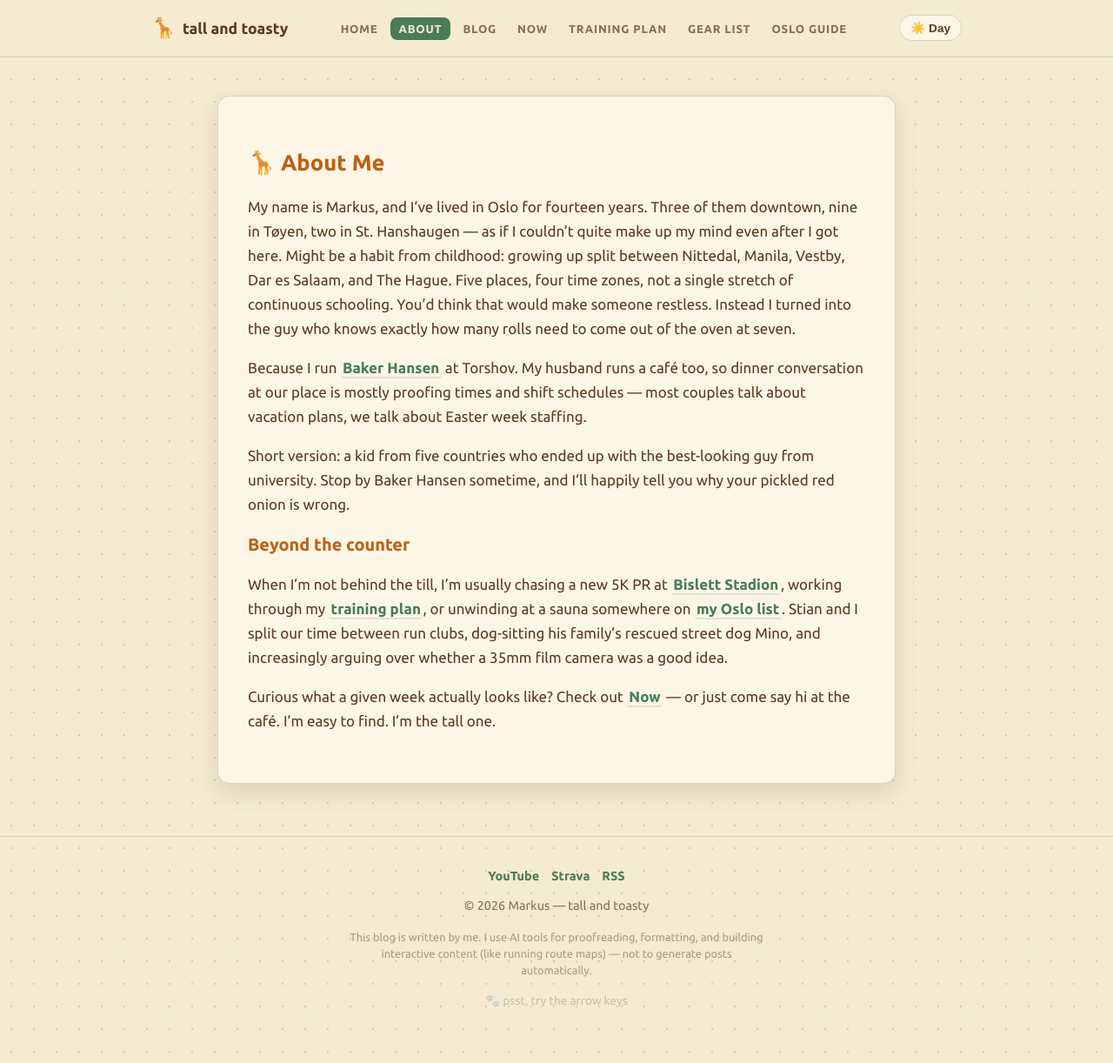
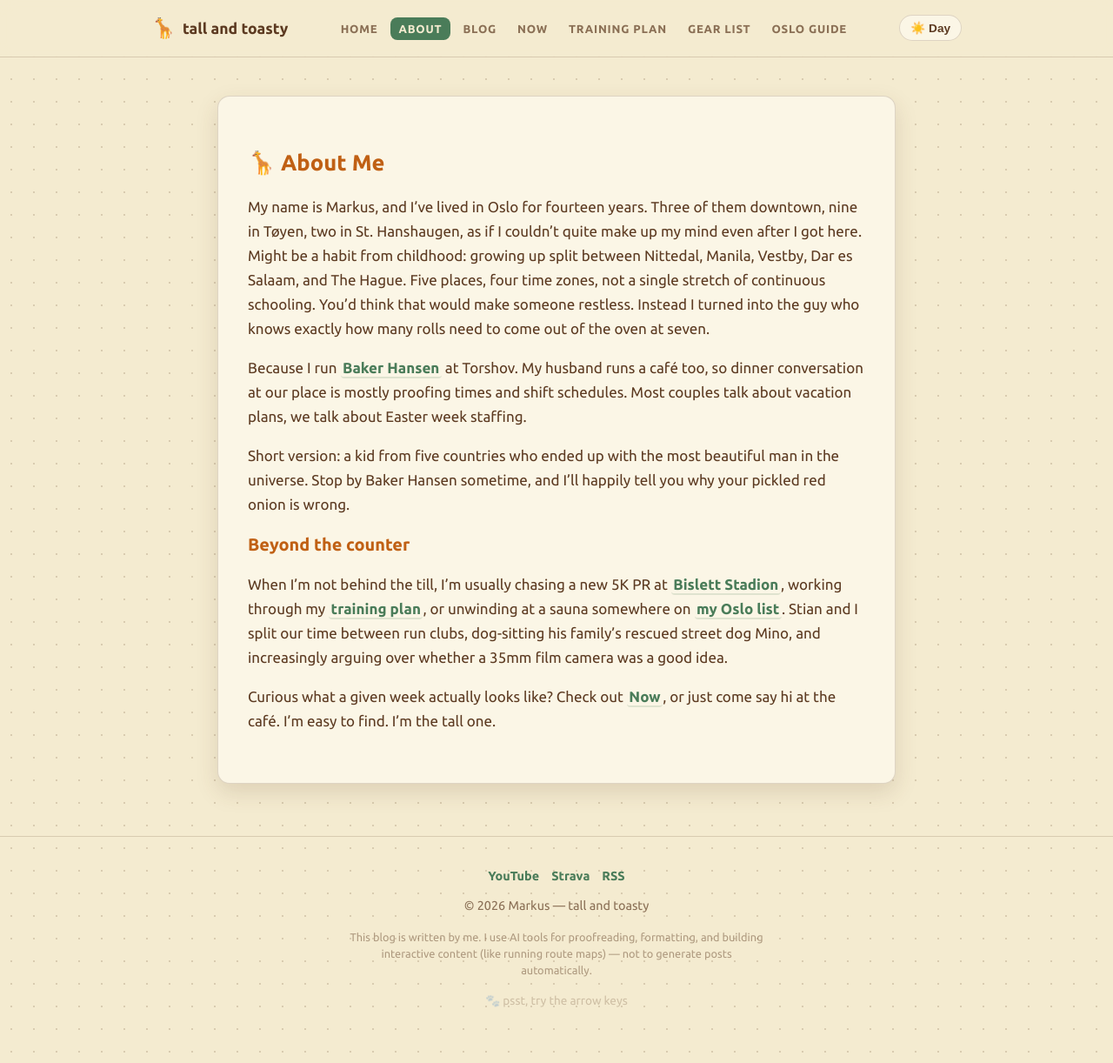
Before and after one commit to markuslyngmo/tallandtoasty, a Jekyll site: the page built from about.md, in a window 1280 px wide and 1222 px high. Shown: the whole window at 87% size. Built offline with Jekyll 4.4.1, drawn with Linux system fonts in a browser that asks for light colours.

Commit message:
Remove em dashes and update university line on About page

```diff
--- a/about.md
+++ b/about.md
@@ -5,14 +5,14 @@ permalink: /about/
 ---
 # 🦒 About Me
 
-My name is Markus, and I've lived in Oslo for fourteen years. Three of them downtown, nine in Tøyen, two in St. Hanshaugen — as if I couldn't quite make up my mind even after I got here. Might be a habit from childhood: growing up split between Nittedal, Manila, Vestby, Dar es Salaam, and The Hague. Five places, four time zones, not a single stretch of continuous schooling. You'd think that would make someone restless. Instead I turned into the guy who knows exactly how many rolls need to come out of the oven at seven.
+My name is Markus, and I've lived in Oslo for fourteen years. Three of them downtown, nine in Tøyen, two in St. Hanshaugen, as if I couldn't quite make up my mind even after I got here. Might be a habit from childhood: growing up split between Nittedal, Manila, Vestby, Dar es Salaam, and The Hague. Five places, four time zones, not a single stretch of continuous schooling. You'd think that would make someone restless. Instead I turned into the guy who knows exactly how many rolls need to come out of the oven at seven.
 
-Because I run [Baker Hansen](https://maps.app.goo.gl/asKFtVdchrPNeq5p8) at Torshov. My husband runs a café too, so dinner conversation at our place is mostly proofing times and shift schedules — most couples talk about vacation plans, we talk about Easter week staffing.
+Because I run [Baker Hansen](https://maps.app.goo.gl/asKFtVdchrPNeq5p8) at Torshov. My husband runs a café too, so dinner conversation at our place is mostly proofing times and shift schedules. Most couples talk about vacation plans, we talk about Easter week staffing.
 
-Short version: a kid from five countries who ended up with the best-looking guy from university. Stop by Baker Hansen sometime, and I'll happily tell you why your pickled red onion is wrong.
+Short version: a kid from five countries who ended up with the most beautiful man in the universe. Stop by Baker Hansen sometime, and I'll happily tell you why your pickled red onion is wrong.
 
 ### Beyond the counter
 
 When I'm not behind the till, I'm usually chasing a new 5K PR at [Bislett Stadion](https://maps.app.goo.gl/vmjXj41zGhNkkEin8), working through my [training plan](/training-plan/), or unwinding at a sauna somewhere on [my Oslo list](/my-oslo-guide/). Stian and I split our time between run clubs, dog-sitting his family's rescued street dog Mino, and increasingly arguing over whether a 35mm film camera was a good idea.
 
-Curious what a given week actually looks like? Check out [Now](/now/) — or just come say hi at the café. I'm easy to find. I'm the tall one.
+Curious what a given week actually looks like? Check out [Now](/now/), or just come say hi at the café. I'm easy to find. I'm the tall one.
```
